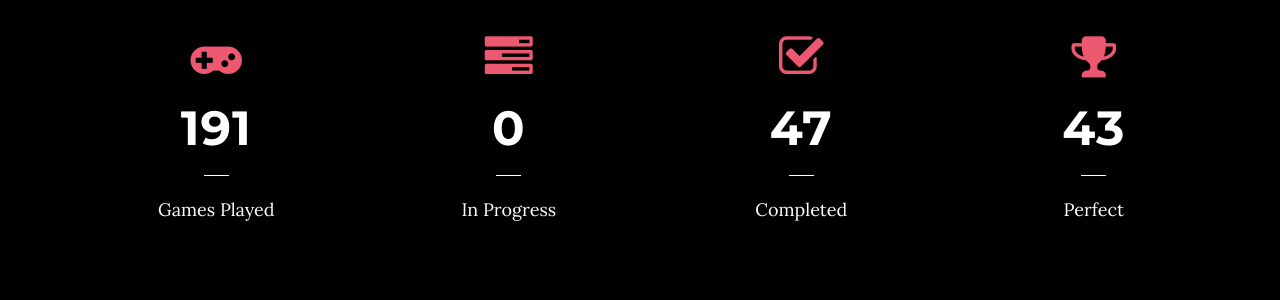
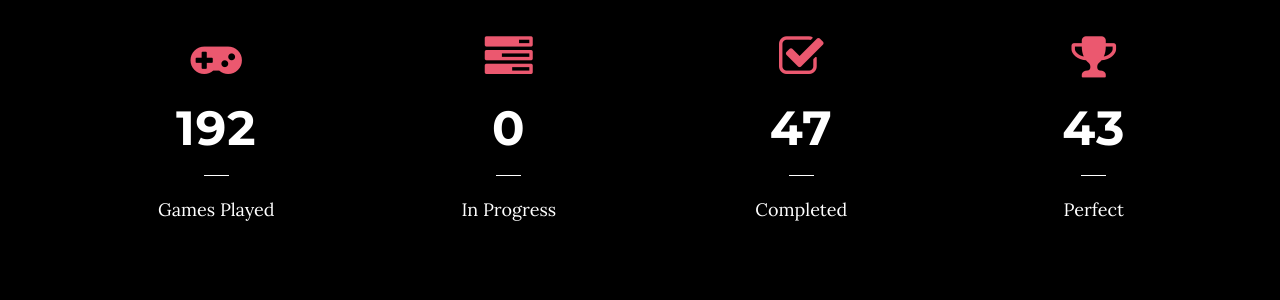
Before and after one commit to kuangami/kuangami.github.io, a Jekyll site: the page built from index.html, in a window 1280 px wide and 900 px high, scrolled down 1004 px. Shown: the part 161-461 px from the top of the window. Built offline with Jekyll 4.4.1, drawn with Linux system fonts in a browser that asks for light colours.

Commit message:
GitHub Actions commit

```diff
--- a/_data/gamestats.json
+++ b/_data/gamestats.json
@@ -1 +1 @@
-{"records":[{"id":"recNhKo61o1TseEuU","fields":{"Games Played":191,"Playing":0,"Completed":47,"Perfect":43},"createdTime":"2021-05-23T23:08:31.000Z"}]}
+{"records":[{"id":"recNhKo61o1TseEuU","fields":{"Games Played":192,"Playing":0,"Completed":47,"Perfect":43},"createdTime":"2021-05-23T23:08:31.000Z"}]}
```
Also changed, not shown: _data/recentplay.json (+1 -1 lines).
